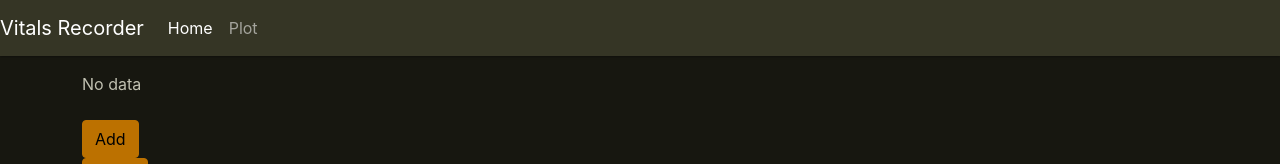
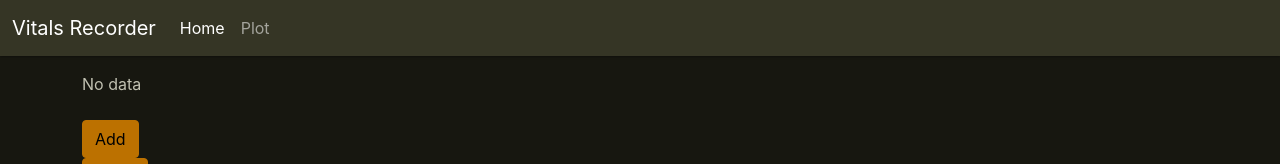
Before and after one commit to chrisvrose/bdrec, a Next.js app: page / in a window 1280 px wide. Shown: the top 164 px of the page. Built offline with nearby package versions, Linux system fonts and the light colour scheme.

Commit message:
[add] container

```diff
--- a/components/Header.tsx
+++ b/components/Header.tsx
@@ -1,7 +1,7 @@
 import type { FC } from 'react';
 import Head from 'next/head';
 import Link from 'next/link';
-import { Nav, Navbar } from 'react-bootstrap';
+import { Container, Nav, Navbar, NavDropdown } from 'react-bootstrap';
 import styles from '../styles/Header.module.scss';
 
 /** Props for header */
@@ -9,12 +9,13 @@ export type HeaderProps = {
     /** Title of above window */
     title: string;
     /** Current active key in the navbar */
-    activeKey:'home'|'plot';
+    activeKey: 'home' | 'plot';
 };
 
 /** Head along with Navbar */
-export const Header: FC<HeaderProps> = function ({ title , activeKey}) {
-    return <>
+export const Header: FC<HeaderProps> = function ({ title, activeKey }) {
+    return (
+        <>
             <Head>
                 <title>{title}</title>
                 <meta name="description" content="Vitals Recording" />
@@ -37,7 +38,7 @@ export const Header: FC<HeaderProps> = function ({ title , activeKey}) {
                     href="/favicon-16x16.png"
                 />
                 <link rel="manifest" href="/site.webmanifest" />
-            <meta name="theme-color" content="#bc7100"/>
+                <meta name="theme-color" content="#bc7100" />
             </Head>
             <Navbar
                 bg="dark"
@@ -46,6 +47,7 @@ export const Header: FC<HeaderProps> = function ({ title , activeKey}) {
                 variant="dark"
                 className="card-1"
             >
+                <Container fluid>
                     <Navbar.Brand>Vitals Recorder</Navbar.Brand>
                     <Navbar.Toggle aria-controls="navbar-toggleable" />
                     <Navbar.Collapse id="navbar-toggleable">
@@ -60,10 +62,10 @@ export const Header: FC<HeaderProps> = function ({ title , activeKey}) {
                             <Link href="/plot" passHref>
                                 <Nav.Link eventKey="plot">Plot</Nav.Link>
                             </Link>
-
                         </Nav>
                     </Navbar.Collapse>
+                </Container>
             </Navbar>
-
         </>
+    );
 };
--- a/components/ItemsView.tsx
+++ b/components/ItemsView.tsx
@@ -1,4 +1,5 @@
-import { FC, useState } from 'react';
+import type { FC } from 'react';
+import { useState } from 'react';
 import { Accordion, Button } from 'react-bootstrap';
 import { IDBItemHandler } from '../lib/idbWrapper';
 import { Item } from '../lib/Item';
--- a/components/PlotChart.tsx
+++ b/components/PlotChart.tsx
@@ -1,4 +1,4 @@
-import { FC } from "react";
+import type { FC } from "react";
 
 export const PlotChart:FC = function (){
     return <>Hi</>
--- a/lib/Item.ts
+++ b/lib/Item.ts
@@ -68,7 +68,7 @@ export interface Item {
 }
 /** Making an item */
 export function Item(
-    itemType: ItemType,
+    itemType: ItemType=ItemType.TEMP,
     date: Date = new Date(),
     value: number = 0,
     desc: string = ''
--- a/pages/index.tsx
+++ b/pages/index.tsx
@@ -6,7 +6,7 @@ import { Container } from 'react-bootstrap';
 const Home: NextPage = () => {
     return (
         <>
-            <Header title="Pain" activeKey="home" />
+            <Header title="Log" activeKey="home" />
             <Container>
                 <ItemsView />
             </Container>
```
Lines whose indentation alone changed are shown as unchanged.
